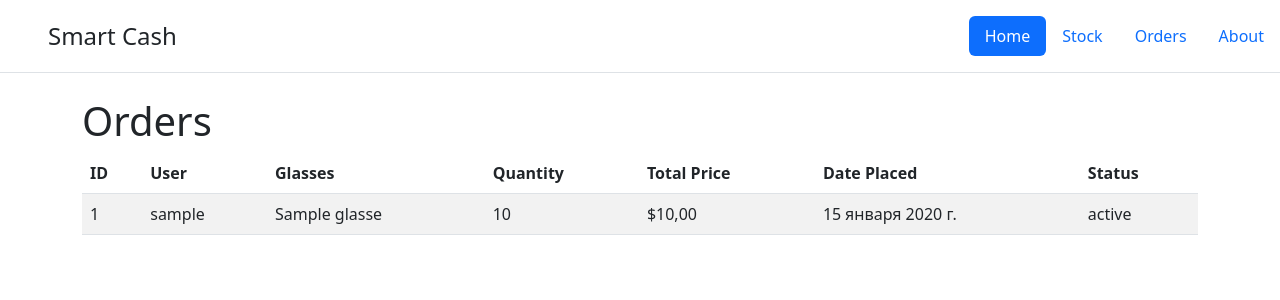
After one commit to Kamilovkz/smartCash, a Django app: page /orders/ in a window 1280 px wide. The commit adds this page. Shown: the top 300 px of the page. Run offline with Django 4.2, Linux system fonts and the light colour scheme; tables that the repository leaves empty hold one stand-in row (values such as "Sample post").

Commit message:
Add order page

```diff
--- a/store/items/templates/base.html
+++ b/store/items/templates/base.html
@@ -5,20 +5,31 @@
         <meta http-equiv="X-UA-Compatible" content="IE=edge">
         <meta name="viewport" content="width=device-width, initial-scale=1.0">
         <title>Smart Cash</title>
+        {% load static %}
+        <link rel="stylesheet" href="{% static 'main.css'%}">
     </head>
     <link rel="stylesheet" href="https://cdn.jsdelivr.net/npm/bootstrap@5.2.3/dist/css/bootstrap.min.css">
     <body>
+      <body class="black-bg">
+
+        <!-- <style>
+          .black-bg {
+            background-color: #264653;
+          }
+        </style> -->
+
         <!-- Here navbar -->
         <header class="d-flex flex-wrap justify-content-center py-3 mb-4 border-bottom">
+
             <a href="/" class="d-flex align-items-center mb-3 mb-md-0 me-md-auto text-dark text-decoration-none">
               <svg class="bi me-2" width="40" height="32"><use xlink:href="#bootstrap"></use></svg>
               <span class="fs-4">Smart Cash</span>
             </a>
 
             <ul class="nav nav-pills">
-              <li class="nav-item"><a href="#" class="nav-link active" aria-current="page">Home</a></li>
+              <li class="nav-item"><a href="{% url 'index' %}" class="nav-link active" aria-current="page">Home</a></li>
               <li class="nav-item"><a href="{% url 'stock' %}" class="nav-link">Stock</a></li>
-              <li class="nav-item"><a href="#" class="nav-link">Orders</a></li>
+              <li class="nav-item"><a href="{% url 'order' %}" class="nav-link">Orders</a></li>
               <li class="nav-item"><a href="{% url 'about' %}" class="nav-link">About</a></li>
             </ul>
           </header>
--- /dev/null
+++ b/store/items/templates/items/orders.html
@@ -0,0 +1,33 @@
+{% extends "base.html" %}
+
+{% block content %}
+    <div class="container">
+        <h1>Orders</h1>
+        <table class="table table-striped">
+            <thead>
+                <tr>
+                    <th>ID</th>
+                    <th>User</th>
+                    <th>Glasses</th>
+                    <th>Quantity</th>
+                    <th>Total Price</th>
+                    <th>Date Placed</th>
+                    <th>Status</th>
+                </tr>
+            </thead>
+            <tbody>
+                {% for order in orders %}
+                    <tr>
+                        <td>{{ order.pk }}</td>
+                        <td>{{ order.user.username }}</td>
+                        <td>{{ order.glasses.name }}</td>
+                        <td>{{ order.quantity }}</td>
+                        <td>${{ order.total_price }}</td>
+                        <td>{{ order.date_placed }}</td>
+                        <td>{{ order.status }}</td>
+                    </tr>
+                {% endfor %}
+            </tbody>
+        </table>
+    </div>
+{% endblock %}
--- a/store/items/templates/items/stock.html
+++ b/store/items/templates/items/stock.html
@@ -13,7 +13,6 @@
                     <th>Country</th>
                     <th>Price</th>
                     <th>Stock</th>
-                    <th></th>
                 </tr>
             </thead>
             <tbody>
@@ -26,7 +25,7 @@
                         <td>{{ glasses.country }}</td>
                         <td>${{ glasses.price }}</td>
                         <td>{{ glasses.stock }}</td>
-                        <td><a href="#" class="btn btn-primary">Add to Cart</a></td>
+                        <!-- <td><a href="#" class="btn btn-primary">Add to Cart</a></td> -->
                     </tr>
                 {% endfor %}
             </tbody>
--- a/store/items/urls.py
+++ b/store/items/urls.py
@@ -4,6 +4,7 @@ from . import views
 urlpatterns = [
     path('', views.index, name='index'),
     path('stock/', views.GlassesListView.as_view(), name='stock'),
+    path('orders/', views.OrdersListView.as_view(), name='order'),
     path('about/', views.about, name='about'),
     path('order/<int:pk>/', views.make_order, name='make_order'),
 ]
--- a/store/items/views.py
+++ b/store/items/views.py
@@ -29,3 +29,8 @@ def index(request):
 
 def about(request):
     return render(request, 'items/about.html')
+
+class OrdersListView(ListView):
+    model = Order
+    context_object_name = 'orders'
+    template_name = 'items/orders.html'
```
